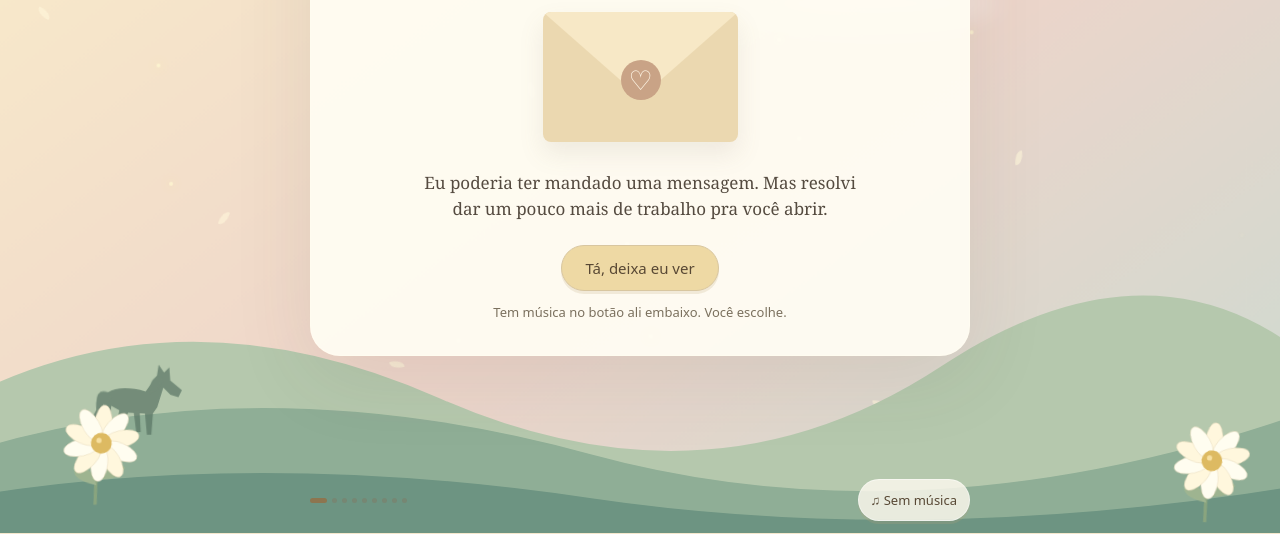
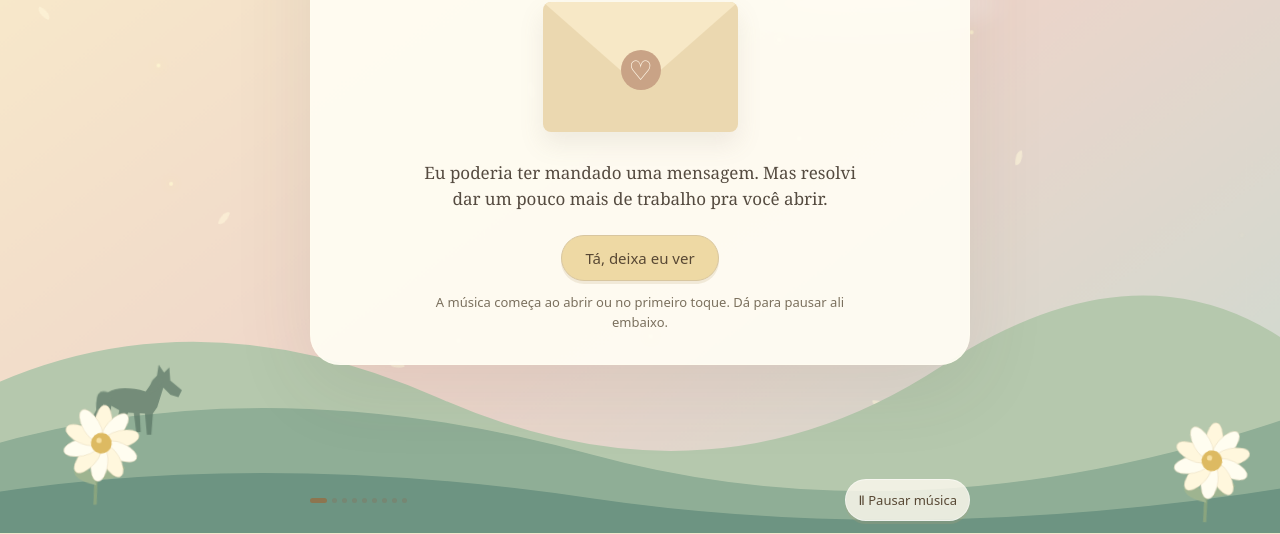
Before and after one commit to rip-dbr/nosso-jardim, a plain HTML site: page index.html in a window 1280 px wide. Shown: the part 267-801 px from the top of the page. Drawn offline with Linux system fonts and the light colour scheme.

Commit message:
Start music on opening when allowed, with first-touch fallback and pause control

```diff
--- a/index.html
+++ b/index.html
@@ -35,7 +35,7 @@ function heading(card,tag,title){card.append(el('p','tag',tag));const h=el('h1',
 function picture(m){const fig=el('figure','picture'),flip=button('',()=>{const open=flip.getAttribute('aria-pressed')!=='true';flip.setAttribute('aria-pressed',String(open));flip.classList.toggle('flipped',open);flip.querySelector('.front').hidden=open;flip.querySelector('.photo-back').hidden=!open;burst({currentTarget:flip})},'flip-photo');flip.setAttribute('aria-label','Virar foto para ler o bilhete');flip.setAttribute('aria-pressed','false');const im=el('div','image front');if(m.photo){const img=new Image();img.alt=m.caption;img.src=m.photo;img.onerror=()=>{im.innerHTML=landscape()};im.append(img)}else im.innerHTML=landscape();const back=el('div','photo-back',m.note||IDEA_NOTES[CONTENT.memories.findIndex(x=>x.title===m.title)]||'Uma frase de vocês entra aqui.');back.hidden=true;flip.append(im,back);fig.append(flip,el('figcaption',null,m.caption));return fig}
 
 function render(){clearInterval(clockTimer);clockTimer=null;const s=screens[index],card=el('section','card');card.setAttribute('aria-label',s.title);if(s.kind==='memory')card.classList.add('album');document.body.classList.toggle('dusk-mode',index>=4);document.body.classList.toggle('night-mode',index>=letterIndex);$('horse').style.transform='translateX('+(index>=2?18:0)+'vw)';
-if(s.kind==='opening'){heading(card,'fiz uma coisa pra você',s.title);const env=button('',e=>{burst(e);go(1)},'envelope');env.setAttribute('aria-label','Abrir envelope e começar');card.append(env,el('p','copy','Eu poderia ter mandado uma mensagem. Mas resolvi dar um pouco mais de trabalho pra você abrir.'));actions(card,'Tá, deixa eu ver');card.append(el('p','small','Tem música no botão ali embaixo. Você escolhe.'))}
+if(s.kind==='opening'){heading(card,'fiz uma coisa pra você',s.title);const env=button('',e=>{burst(e);go(1)},'envelope');env.setAttribute('aria-label','Abrir envelope e começar');card.append(env,el('p','copy','Eu poderia ter mandado uma mensagem. Mas resolvi dar um pouco mais de trabalho pra você abrir.'));actions(card,'Tá, deixa eu ver');card.append(el('p','small','A música começa ao abrir ou no primeiro toque. Dá para pausar ali embaixo.'))}
 if(s.kind==='anniversary'){heading(card,'27 de novembro de 2025 · 22:36 · Brasília',s.title);card.append(el('p','copy','Foi aí que a gente começou. O resto ainda está acontecendo.'));const clock=el('div','clock');clock.id='clock';clock.setAttribute('role','timer');clock.setAttribute('aria-live','off');card.append(clock);card.append(button('E isso dá quantas horas?',()=>{clockHours=!clockHours;updateClock();},'text-button'));card.append(el('p','small','O contador continua mesmo quando você fecha esta página.'));actions(card,'Abre o álbum')}
 if(s.kind==='memory'){const layout=el('div','photo-layout'),text=el('div');layout.append(picture(s),text);heading(text,'toque na foto · tem um verso',s.title);text.append(el('p','copy',s.text));actions(text,index===letterIndex-2?'Fecha o álbum, mas olha isso':'Virar a página');card.append(layout)}
 if(s.kind==='flower'){heading(card,'um pequeno gesto',s.title);const b=button('',()=>{flowerOpen=true;b.classList.add('bloomed');$('flowerMessage').textContent=CONTENT.flowerMessage;next.hidden=false;burst({currentTarget:b})},'blossom'+(flowerOpen?' bloomed':''));b.innerHTML=flowerSVG;b.setAttribute('aria-label','Tocar para fazer a flor desabrochar');const msg=el('p','copy flower-message',flowerOpen?CONTENT.flowerMessage:'Pode tocar. Eu prometo que não é um botão de comprar nada.');msg.id='flowerMessage';card.append(b,msg);const next=actions(card,'Agora, uma carta');next.hidden=!flowerOpen}
@@ -52,7 +52,42 @@ if(matchMedia('(hover:hover) and (pointer:fine)').matches&&!reduce){let frame=0;
 let ctx,master,audio,playing=false,timer,step=0;
 function chord(){if(!playing||!ctx)return;const chords=[[261.63,329.63,392],[220,261.63,329.63],[174.61,220,261.63],[196,246.94,293.66]];chords[step++%4].forEach((f,i)=>{const o=ctx.createOscillator(),g=ctx.createGain(),t=ctx.currentTime+i*.22;o.type='sine';o.frequency.value=f;g.gain.setValueAtTime(0,t);g.gain.linearRampToValueAtTime(.04,t+.1);g.gain.exponentialRampToValueAtTime(.0001,t+3);o.connect(g);g.connect(master);o.start(t);o.stop(t+3.1)});timer=setTimeout(chord,3400)}
 function stopMusic(){playing=false;clearTimeout(timer);if(audio)audio.pause();if(ctx)ctx.suspend();$('music').textContent='♫ Sem música';$('music').setAttribute('aria-pressed','false')}
-$('music').onclick=async()=>{if(playing){stopMusic();return}try{if(CONTENT.musicFile){if(!audio){audio=new Audio(CONTENT.musicFile);audio.loop=true;audio.volume=.3}await audio.play();playing=true}else{const AC=window.AudioContext||window.webkitAudioContext;if(!AC)throw Error();if(!ctx){ctx=new AC();master=ctx.createGain();master.gain.value=.45;master.connect(ctx.destination)}await ctx.resume();playing=true;chord()}$('music').textContent='Ⅱ Pausar música';$('music').setAttribute('aria-pressed','true')}catch{stopMusic();$('announce').textContent='O áudio não iniciou. Você pode continuar sem música.'}};
+let musicEpoch=0;
+const previousStopMusic=stopMusic;
+stopMusic=function(){musicEpoch++;previousStopMusic()};
+async function startMusic(){
+ if(playing)return true;
+ const epoch=musicEpoch;
+ try{
+  if(CONTENT.musicFile){
+   if(!audio){audio=new Audio(CONTENT.musicFile);audio.loop=true;audio.volume=.3}
+   await audio.play();
+   if(epoch!==musicEpoch){audio.pause();return false}
+   playing=true;
+  }else{
+   const AC=window.AudioContext||window.webkitAudioContext;
+   if(!AC)return false;
+   if(!ctx){ctx=new AC();master=ctx.createGain();master.gain.value=.45;master.connect(ctx.destination)}
+   await ctx.resume();
+   if(epoch!==musicEpoch||ctx.state!=='running')return false;
+   if(!playing){playing=true;chord()}
+  }
+  $('music').textContent='Ⅱ Pausar música';
+  $('music').setAttribute('aria-pressed','true');
+  return true;
+ }catch{return false}
+}
+$('music').onclick=async()=>{
+ if(playing){stopMusic();return}
+ if(!await startMusic())$('announce').textContent='O navegador bloqueou o áudio. Toque novamente para ouvir.';
+};
+// Alguns navegadores permitem autoplay; nos demais, o primeiro clique/toque libera o som.
+function firstGiftInteraction(event){
+ document.removeEventListener('click',firstGiftInteraction,true);
+ if(!event.target.closest('#music'))void startMusic();
+}
+document.addEventListener('click',firstGiftInteraction,true);
+void startMusic();
 document.addEventListener('visibilitychange',()=>{if(document.hidden){stopMusic();document.querySelectorAll('.world *').forEach(e=>e.style.animationPlayState='paused')}else document.querySelectorAll('.world *').forEach(e=>e.style.animationPlayState='')});
 async function saveOffline(e){const b=e.currentTarget,status=$('offlineStatus');b.disabled=true;status.textContent='Guardando o jardim neste aparelho…';try{if(!('serviceWorker'in navigator))throw Error();const reg=await navigator.serviceWorker.register('./sw.js',{scope:'./'});const worker=reg.active||reg.waiting||reg.installing;if(!worker)throw Error();await new Promise((resolve,reject)=>{const channel=new MessageChannel(),t=setTimeout(()=>reject(Error()),15000);channel.port1.onmessage=event=>{clearTimeout(t);event.data.ok?resolve():reject(Error())};worker.postMessage({type:'CACHE_GARDEN'},[channel.port2])});status.textContent='Cópia preparada. Adicione à Tela de Início e teste abrir em modo avião antes de entregar.'}catch{status.textContent='Não foi possível guardar offline. Abra pelo Safari com internet e tente novamente.'}finally{b.disabled=false}}
 render();
```
